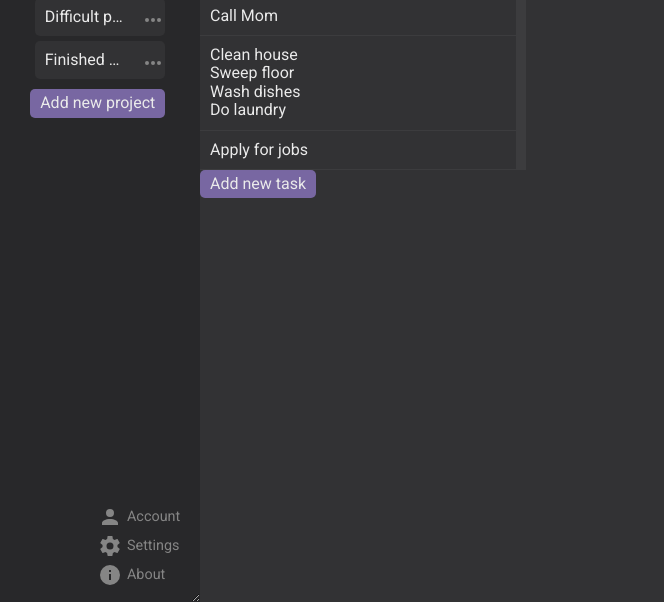
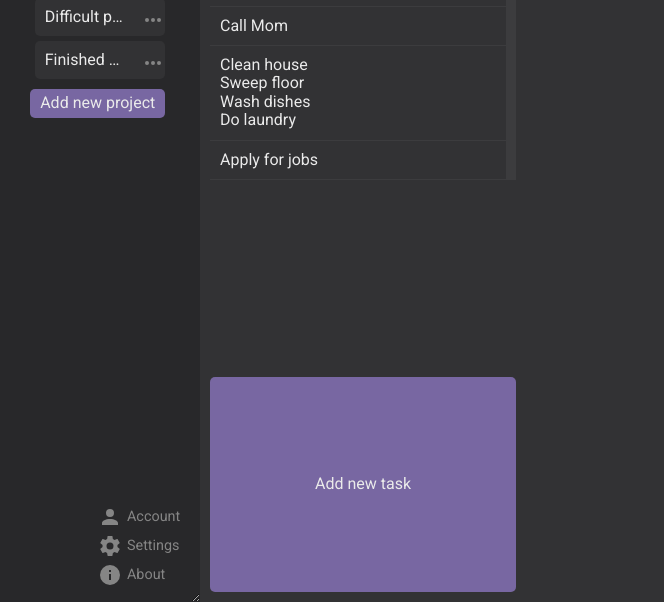
Before and after one commit to ginahend94/diddit, a website built with webpack: page src/mockup-clean.html in a window 1280 px wide. Shown: the part 198-800 px from the top of the page, without its empty margins (0-664 px from the left). Built offline with nearby package versions, Linux system fonts and the light colour scheme.

Commit message:
Set up project container grid

```diff
--- a/src/style-clean.css
+++ b/src/style-clean.css
@@ -179,6 +179,8 @@
 
 main {
     flex: auto;
+    display: flex;
+    flex-direction: column;
 }
 
 main header {
@@ -202,3 +204,12 @@
     padding: 10px;
     border-radius: 5px;
 }
+
+.to-do-list-container {
+    flex: auto;
+    overflow-y: auto;
+    display: grid;
+    grid-template-columns: repeat(auto-fill, minmax(25ch,1fr));
+    gap: 10px;
+    padding: var(--padding);
+}
```
